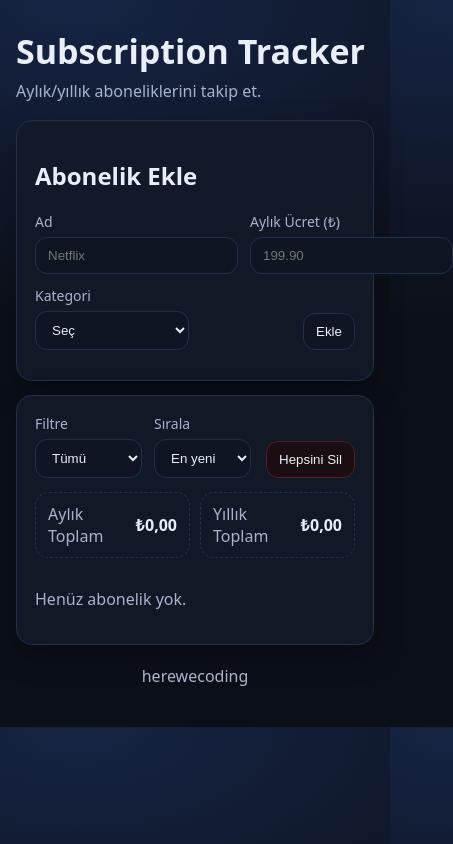
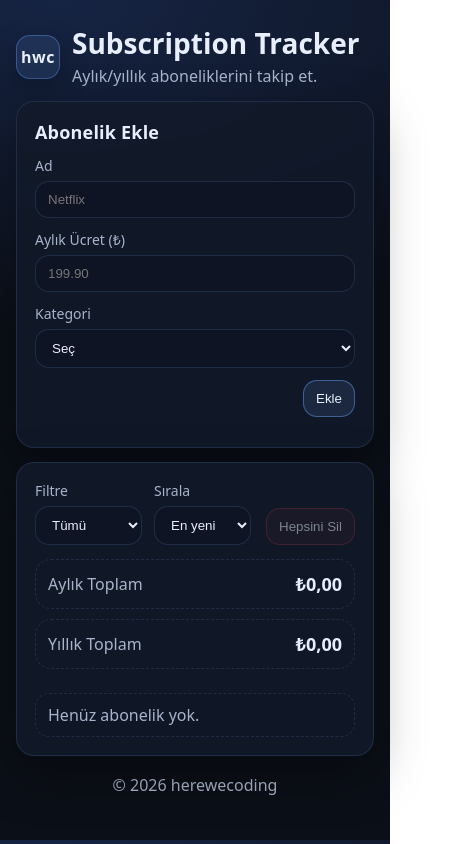
Before and after one commit to herewecoding/subscription-tracker, a plain HTML site: page index.html in a window 390 px wide. Shown: the whole page, 453 px wide, since content can reach past the window. Drawn offline with Linux system fonts and the light colour scheme.

Commit message:
Polish UI: layout, buttons, mobile improvements

```diff
--- a/app.js
+++ b/app.js
@@ -18,6 +18,9 @@ const el = {
   sortBy: document.getElementById('sortBy'),
   clearAllBtn: document.getElementById('clearAllBtn'),
 };
+
+const yearEl = document.getElementById('year');
+if (yearEl) yearEl.textContent = String(new Date().getFullYear());
 
 function loadSubs() {
   try {
@@ -109,6 +112,9 @@ function render(subs) {
   const monthly = subs.reduce((acc, s) => acc + s.price, 0);
   el.monthlyTotal.textContent = formatTRY(monthly);
   el.yearlyTotal.textContent = formatTRY(monthly * 12);
+
+  // UX: nothing to clear => disable
+  el.clearAllBtn.disabled = subs.length === 0;
 }
 
 let subs = loadSubs();
--- a/index.html
+++ b/index.html
@@ -9,8 +9,14 @@
 <body>
   <main class="container">
     <header class="header">
-      <h1>Subscription Tracker</h1>
-      <p>Aylık/yıllık aboneliklerini takip et.</p>
+      <div class="brand">
+        <div class="logo" aria-hidden="true">hwc</div>
+        <div>
+          <h1>Subscription Tracker</h1>
+          <p>Aylık/yıllık aboneliklerini takip et.</p>
+        </div>
+      </div>
+      <span class="pill">herewecoding</span>
     </header>
 
     <section class="card">
@@ -20,12 +26,12 @@
         <div class="row">
           <label>
             Ad
-            <input id="name" type="text" placeholder="Netflix" required minlength="2" />
+            <input id="name" type="text" placeholder="Netflix" required minlength="2" autocomplete="off" />
           </label>
 
           <label>
             Aylık Ücret (₺)
-            <input id="price" type="number" placeholder="199.90" required min="0" step="0.01" />
+            <input id="price" type="number" placeholder="199.90" required min="0" step="0.01" inputmode="decimal" />
           </label>
         </div>
 
@@ -44,7 +50,7 @@
           </label>
 
           <div class="actions">
-            <button id="submitBtn" type="submit">Ekle</button>
+            <button id="submitBtn" type="submit" class="primary">Ekle</button>
             <button id="cancelEditBtn" type="button" class="ghost hidden">Vazgeç</button>
           </div>
         </div>
@@ -84,11 +90,11 @@
       </div>
 
       <div class="summary">
-        <div>
+        <div class="summaryCard">
           <span>Aylık Toplam</span>
           <strong id="monthlyTotal">₺0.00</strong>
         </div>
-        <div>
+        <div class="summaryCard">
           <span>Yıllık Toplam</span>
           <strong id="yearlyTotal">₺0.00</strong>
         </div>
@@ -96,11 +102,11 @@
 
       <ul id="list" class="list"></ul>
 
-      <p id="emptyState" class="muted">Henüz abonelik yok.</p>
+      <p id="emptyState" class="muted empty">Henüz abonelik yok.</p>
     </section>
 
     <footer class="footer muted">
-      <span>herewecoding</span>
+      <span>© <span id="year"></span> herewecoding</span>
     </footer>
   </main>
 
--- a/style.css
+++ b/style.css
@@ -1,62 +1,187 @@
 :root {
   --bg: #0b0f17;
-  --card: #121a29;
+  --card: rgba(18, 26, 41, 0.88);
   --text: #e8eefc;
   --muted: #a9b4cc;
-  --border: #22304a;
+  --border: rgba(34, 48, 74, .9);
   --danger: #ff4d4d;
   --accent: #6aa6ff;
+
+  --shadow: 0 18px 50px rgba(0,0,0,.35);
+  --radius: 18px;
 }
 
 * { box-sizing: border-box; }
+
 body {
   margin: 0;
   font-family: system-ui, -apple-system, Segoe UI, Roboto, Arial, sans-serif;
-  background: radial-gradient(1200px 600px at 20% 0%, #162444 0%, var(--bg) 55%);
+  background:
+    radial-gradient(1200px 600px at 15% 0%, #162444 0%, var(--bg) 55%),
+    radial-gradient(900px 500px at 90% 10%, rgba(106,166,255,.10) 0%, rgba(0,0,0,0) 60%);
   color: var(--text);
 }
 
-.container { max-width: 920px; margin: 0 auto; padding: 28px 16px 40px; }
-.header h1 { margin: 0 0 6px; font-size: 34px; }
-.header p { margin: 0 0 18px; color: var(--muted); }
+.container {
+  max-width: 980px;
+  margin: 0 auto;
+  padding: 28px 16px 44px;
+}
+
+.header {
+  display: flex;
+  justify-content: space-between;
+  align-items: center;
+  gap: 14px;
+  margin-bottom: 14px;
+}
+
+.brand {
+  display: flex;
+  align-items: center;
+  gap: 12px;
+}
+
+.logo {
+  width: 44px;
+  height: 44px;
+  border-radius: 14px;
+  display: grid;
+  place-items: center;
+  font-weight: 700;
+  letter-spacing: .5px;
+  color: var(--text);
+  border: 1px solid rgba(106,166,255,.35);
+  background: rgba(106,166,255,.12);
+  box-shadow: 0 10px 28px rgba(0,0,0,.25);
+}
+
+.header h1 { margin: 0; font-size: 34px; line-height: 1.1; }
+.header p { margin: 6px 0 0; color: var(--muted); }
+
+.pill {
+  display: inline-flex;
+  align-items: center;
+  gap: 8px;
+  padding: 8px 12px;
+  border-radius: 999px;
+  border: 1px solid rgba(34,48,74,.8);
+  background: rgba(15, 21, 35, .55);
+  color: var(--muted);
+  font-size: 13px;
+  white-space: nowrap;
+}
 
 .card {
-  background: rgba(18, 26, 41, 0.9);
+  background: var(--card);
   border: 1px solid var(--border);
-  border-radius: 16px;
+  border-radius: var(--radius);
   padding: 18px;
   margin: 14px 0;
-  box-shadow: 0 10px 30px rgba(0,0,0,.25);
+  box-shadow: var(--shadow);
+  backdrop-filter: blur(8px);
 }
 
-.form .row { display: grid; grid-template-columns: 1fr 1fr; gap: 12px; margin-bottom: 12px; }
-label { display: grid; gap: 6px; font-size: 14px; color: var(--muted); }
+.card h2 {
+  margin: 0 0 12px;
+  font-size: 18px;
+  letter-spacing: .2px;
+}
+
+.form .row {
+  display: grid;
+  grid-template-columns: 1fr 1fr;
+  gap: 12px;
+  margin-bottom: 12px;
+}
+
+label {
+  display: grid;
+  gap: 6px;
+  font-size: 14px;
+  color: var(--muted);
+}
+
 input, select {
   padding: 10px 12px;
-  border-radius: 12px;
-  border: 1px solid var(--border);
-  background: #0f1523;
+  border-radius: 14px;
+  border: 1px solid rgba(34, 48, 74, .9);
+  background: rgba(15, 21, 35, .75);
   color: var(--text);
   outline: none;
+  transition: border-color .15s ease, background .15s ease, transform .05s ease;
 }
-input:focus, select:focus { border-color: var(--accent); }
 
-.actions { display: flex; gap: 10px; align-items: end; justify-content: flex-end; }
+input:focus, select:focus {
+  border-color: rgba(106,166,255,.9);
+  background: rgba(15, 21, 35, .95);
+}
+
+.actions {
+  display: flex;
+  gap: 10px;
+  align-items: end;
+  justify-content: flex-end;
+}
+
 button {
   padding: 10px 12px;
-  border-radius: 12px;
-  border: 1px solid var(--border);
-  background: #0f1523;
+  border-radius: 14px;
+  border: 1px solid rgba(34,48,74,.9);
+  background: rgba(15, 21, 35, .75);
   color: var(--text);
   cursor: pointer;
+  transition: transform .05s ease, border-color .15s ease, background .15s ease, opacity .15s ease;
+  user-select: none;
 }
-button:hover { border-color: var(--accent); }
-button.danger { border-color: #552020; background: #1a0e12; }
-button.danger:hover { border-color: var(--danger); }
+
+button:hover {
+  border-color: rgba(106,166,255,.75);
+  background: rgba(15, 21, 35, .95);
+}
+
+button:active { transform: translateY(1px); }
+
+button.primary {
+  border-color: rgba(106,166,255,.45);
+  background: rgba(106,166,255,.12);
+}
+
+button.primary:hover {
+  border-color: rgba(106,166,255,.95);
+  background: rgba(106,166,255,.18);
+}
+
+button.danger {
+  border-color: rgba(255, 77, 77, .35);
+  background: rgba(255, 77, 77, .08);
+}
+
+button.danger:hover {
+  border-color: rgba(255, 77, 77, .95);
+  background: rgba(255, 77, 77, .12);
+}
+
 button.ghost { background: transparent; }
 
-.toolbar { display: flex; justify-content: space-between; gap: 12px; flex-wrap: wrap; align-items: end; }
-.filters { display: flex; gap: 12px; flex-wrap: wrap; }
+button:disabled {
+  opacity: .5;
+  cursor: not-allowed;
+}
+
+.toolbar {
+  display: flex;
+  justify-content: space-between;
+  gap: 12px;
+  flex-wrap: wrap;
+  align-items: end;
+}
+
+.filters {
+  display: flex;
+  gap: 12px;
+  flex-wrap: wrap;
+}
 
 .summary {
   display: grid;
@@ -64,39 +189,92 @@ button.ghost { background: transparent; }
   gap: 10px;
   margin: 14px 0;
 }
-.summary > div {
-  border: 1px dashed var(--border);
-  border-radius: 14px;
-  padding: 10px 12px;
+
+.summaryCard {
+  border: 1px dashed rgba(34,48,74,.95);
+  border-radius: 16px;
+  padding: 12px 12px;
   display: flex;
   justify-content: space-between;
   align-items: center;
 }
+
 .summary span { color: var(--muted); }
+.summary strong { font-size: 18px; }
 
-.list { list-style: none; padding: 0; margin: 0; display: grid; gap: 10px; }
+.list {
+  list-style: none;
+  padding: 0;
+  margin: 0;
+  display: grid;
+  gap: 10px;
+}
+
 .item {
-  border: 1px solid var(--border);
-  border-radius: 14px;
+  border: 1px solid rgba(34,48,74,.9);
+  border-radius: 16px;
   padding: 12px;
   display: grid;
   grid-template-columns: 1.2fr .6fr .8fr auto;
   gap: 10px;
   align-items: center;
+  background: rgba(15, 21, 35, .35);
+  transition: transform .08s ease, border-color .15s ease, background .15s ease;
 }
+
+.item:hover {
+  border-color: rgba(106,166,255,.55);
+  background: rgba(15, 21, 35, .55);
+}
+
 .badge {
   display: inline-flex;
-  padding: 4px 8px;
+  padding: 4px 10px;
   border-radius: 999px;
-  border: 1px solid var(--border);
+  border: 1px solid rgba(34,48,74,.9);
   color: var(--muted);
   font-size: 12px;
   width: fit-content;
+  margin-top: 6px;
 }
+
 .item strong { font-size: 16px; }
-.item .muted { color: var(--muted); }
-.item .btns { display: flex; gap: 8px; justify-content: flex-end; }
+.muted { color: var(--muted); }
+
+.item .btns {
+  display: flex;
+  gap: 8px;
+  justify-content: flex-end;
+}
 
 .hidden { display: none; }
-.muted { color: var(--muted); }
-.footer { margin-top: 20px; text-align: center; }
+
+.empty {
+  margin: 10px 0 0;
+  padding: 10px 12px;
+  border-radius: 14px;
+  border: 1px dashed rgba(34,48,74,.9);
+  background: rgba(15, 21, 35, .25);
+}
+
+.footer {
+  margin-top: 18px;
+  text-align: center;
+}
+
+/* Mobile */
+@media (max-width: 640px) {
+  .header { align-items: flex-start; }
+  .header h1 { font-size: 28px; }
+  .pill { display: none; }
+
+  .form .row { grid-template-columns: 1fr; }
+  .summary { grid-template-columns: 1fr; }
+
+  .item {
+    grid-template-columns: 1fr;
+    gap: 8px;
+  }
+
+  .item .btns { justify-content: flex-start; }
+}
```
